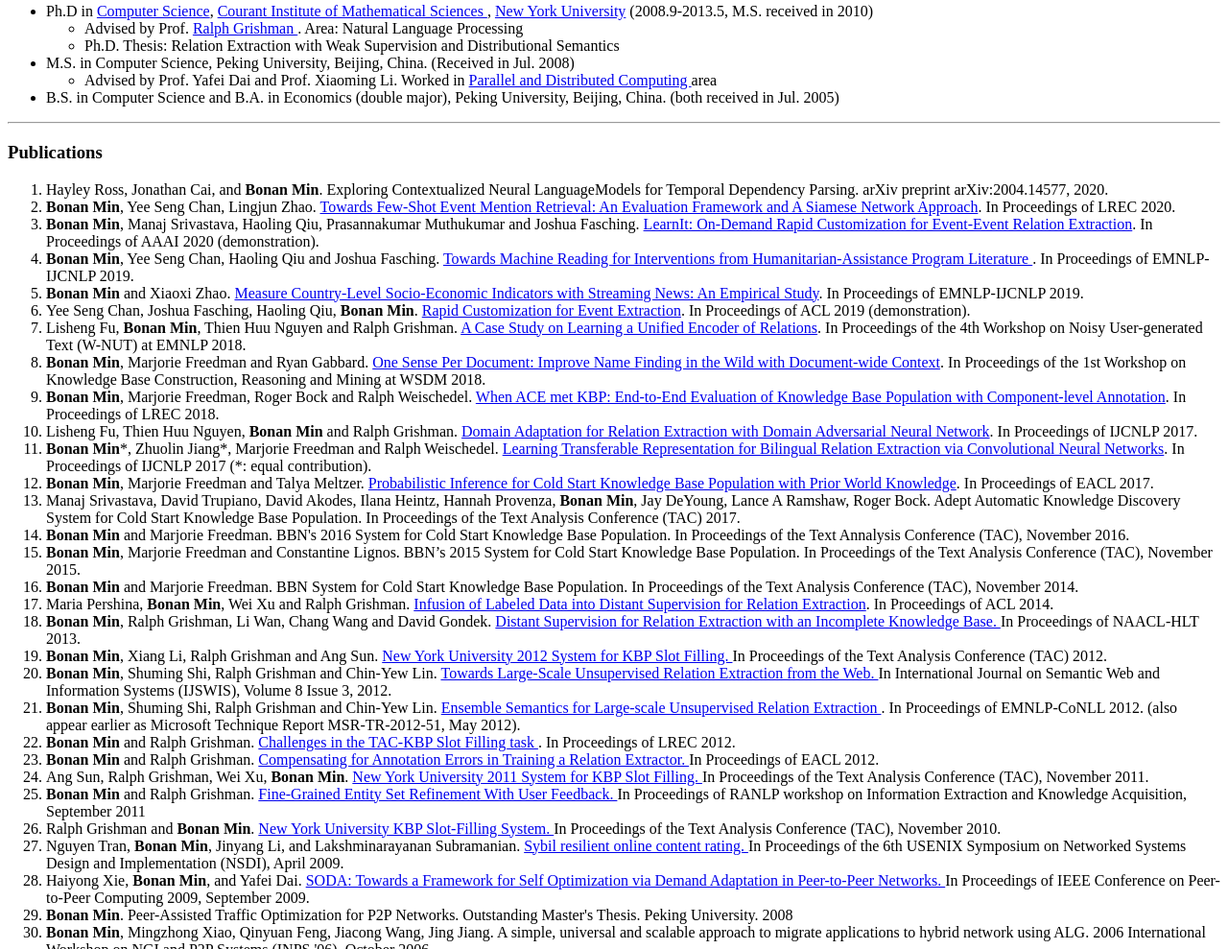
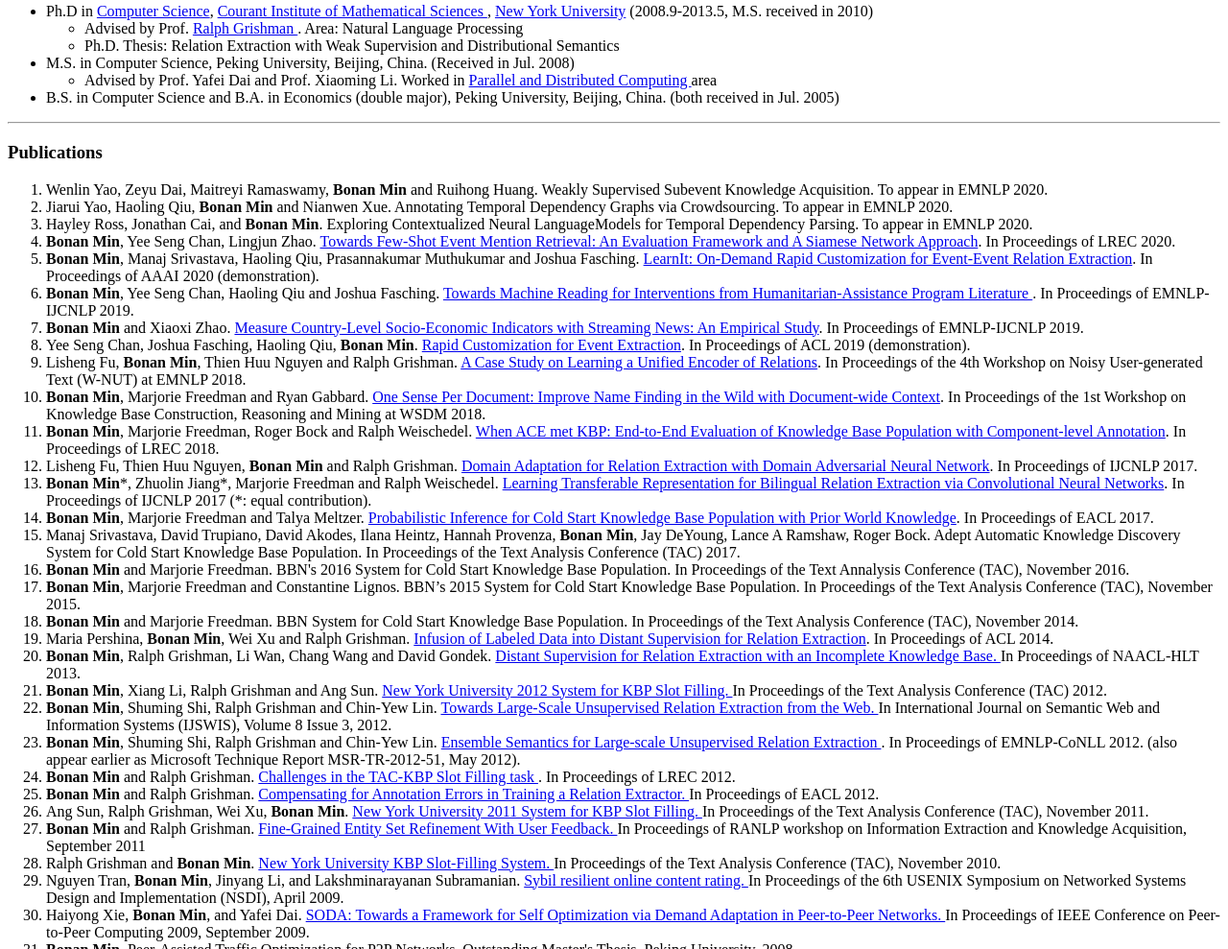
Before and after one commit to bnmin/bnmin.github.io, a plain HTML site: page index.html in a window 1280 px wide. Shown: the part 814-1803 px from the top of the page at 96% size. Drawn offline with Linux system fonts and the light colour scheme.

Commit message:
add EMNLP 2020 papers

```diff
--- a/index.html
+++ b/index.html
@@ -100,7 +100,10 @@
 <h3>Publications</h3>
 
 <ol>
-	<li> Hayley Ross, Jonathan Cai, and <b>Bonan Min</b>. Exploring Contextualized Neural LanguageModels for Temporal Dependency Parsing. arXiv preprint arXiv:2004.14577, 2020. </li>
+
+	<li> Wenlin Yao, Zeyu Dai, Maitreyi Ramaswamy, <b>Bonan Min</b> and Ruihong Huang. Weakly Supervised Subevent Knowledge Acquisition. To appear in EMNLP 2020. </li>
+	<li> Jiarui Yao, Haoling Qiu, <b>Bonan Min</b> and Nianwen Xue. Annotating Temporal Dependency Graphs via Crowdsourcing. To appear in EMNLP 2020.  </li>
+	<li> Hayley Ross, Jonathan Cai, and <b>Bonan Min</b>. Exploring Contextualized Neural LanguageModels for Temporal Dependency Parsing. To appear in EMNLP 2020. </li>
 	<li> <b>Bonan Min</b>, Yee Seng Chan, Lingjun Zhao. <a href="https://www.aclweb.org/anthology/2020.lrec-1.216.pdf">Towards Few-Shot Event Mention Retrieval: An Evaluation Framework and A Siamese Network Approach</a>. In Proceedings of LREC 2020. </li>
 	<li> <b>Bonan Min</b>, Manaj Srivastava, Haoling Qiu, Prasannakumar Muthukumar and Joshua Fasching. <a href="./index_files/aaai2020_learnit.pdf">LearnIt: On-Demand Rapid Customization for Event-Event Relation Extraction</a>. In Proceedings of AAAI 2020 (demonstration). </li>
 <li> <b>Bonan Min</b>, Yee Seng Chan, Haoling Qiu and Joshua Fasching. <a href="./index_files/D19-1680.pdf">Towards Machine Reading for Interventions from Humanitarian-Assistance Program Literature </a>. In Proceedings of EMNLP-IJCNLP 2019. </li>
```
